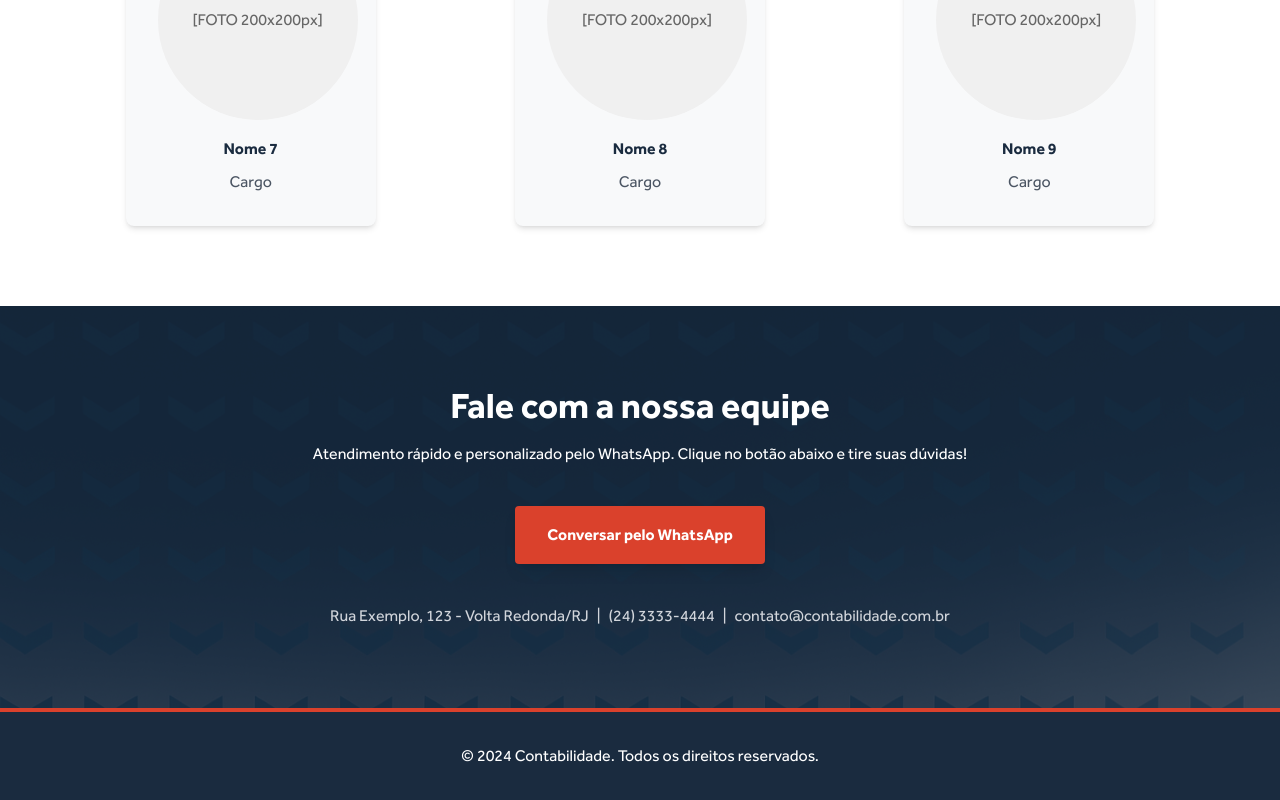
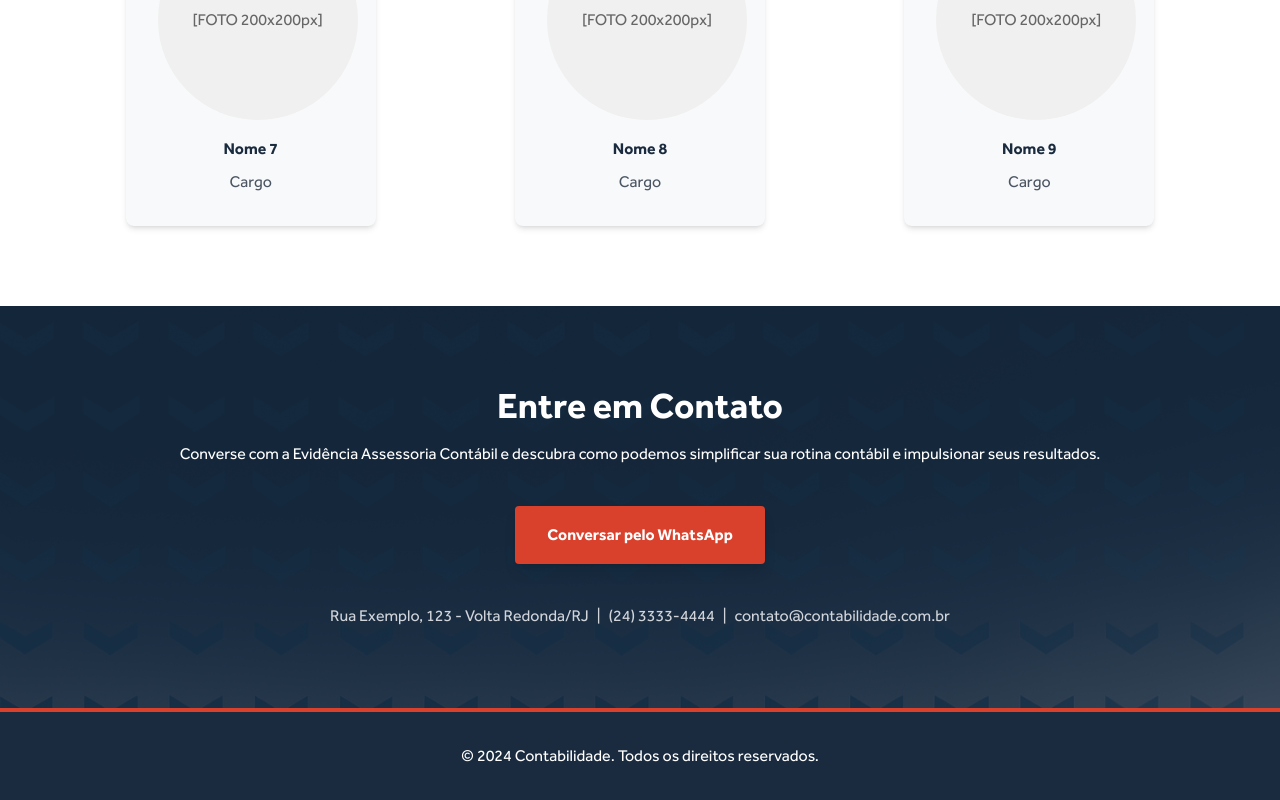
Before and after one commit to Jhonnyss3/site-evidencia, a Next.js app: page / in a window 1280 px wide. Shown: the part 4298-5098 px from the top of the page. Built offline with nearby package versions, Linux system fonts and the light colour scheme.

Commit message:
fix: Fix contact text on contact section

```diff
--- a/src/app/page.tsx
+++ b/src/app/page.tsx
@@ -186,9 +186,9 @@ export default function Home() {
         <div className="absolute inset-0 bg-[#1a2b3f]/80"></div>
 
         <div className="relative w-full max-w-[1200px] mx-auto px-4 sm:px-6 md:px-8 z-10">
-          <h2 className="text-3xl md:text-4xl mb-4 font-bold">Fale com a nossa equipe</h2>
+          <h2 className="text-3xl md:text-4xl mb-4 font-bold">Entre em Contato</h2>
           <p className="text-sm sm:text-base mb-8 md:mb-10 font-normal">
-            Atendimento rápido e personalizado pelo WhatsApp. Clique no botão abaixo e tire suas dúvidas!
+            Converse com a Evidência Assessoria Contábil e descubra como podemos simplificar sua rotina contábil e impulsionar seus resultados.
           </p>
           <a
             href="https://wa.me/5524999999999?text=Olá! Gostaria de saber mais sobre os serviços de contabilidade."
```
